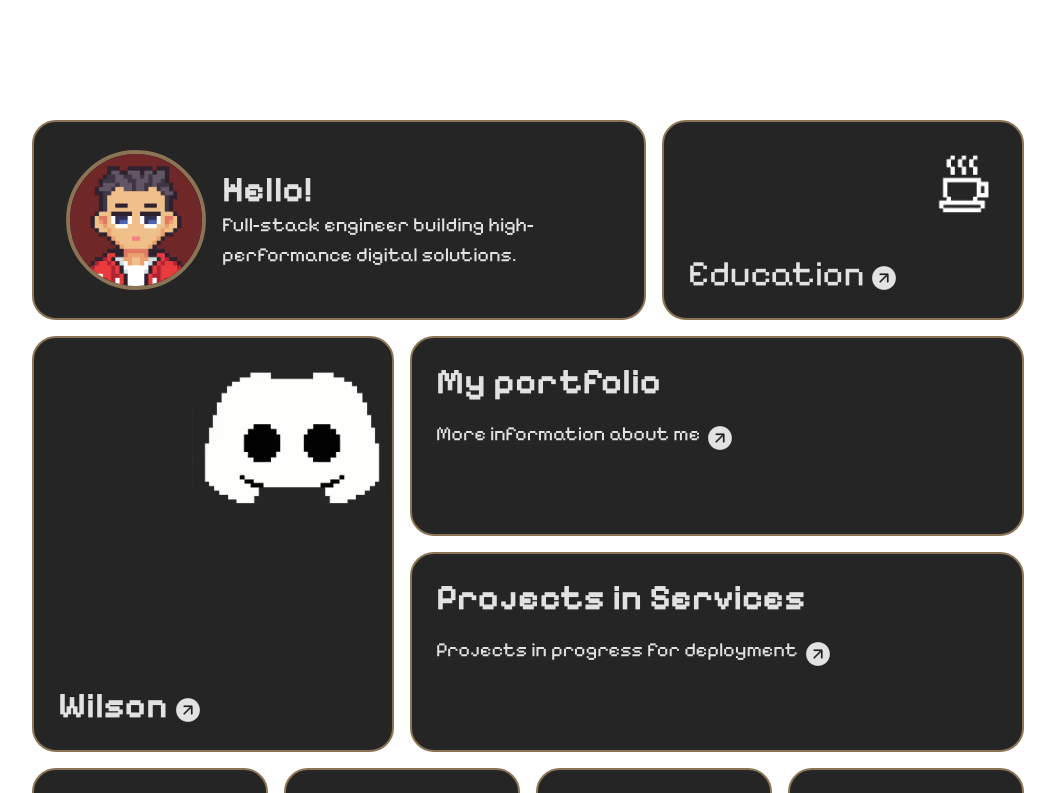
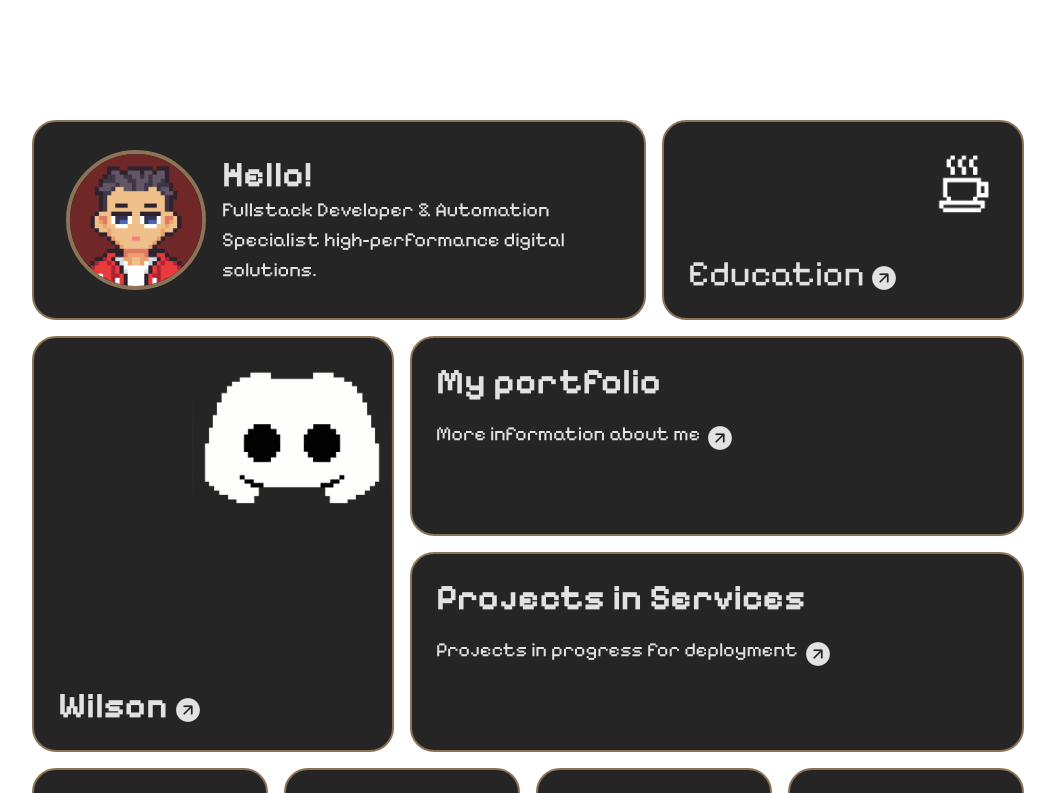
Before and after one commit to Wilz0n/Portafolio-2.0, a Next.js app: page / in a window 1280 px wide. Shown: the top 793 px of the page, without its empty margins (112-1167 px from the left). Built offline with nearby package versions, Linux system fonts and the light colour scheme.

Commit message:
feat: 🎸 Cambios en texto

```diff
--- a/src/components/home/frist-colum/frist-colum.jsx
+++ b/src/components/home/frist-colum/frist-colum.jsx
@@ -16,7 +16,7 @@ function Frist_colum() {
               <h2 className="text-4xl font-bold">Hello!</h2>
             </div>
             <p className="text-[20px]">
-              Full-stack engineer building high-performance digital solutions.
+              Fullstack Developer & Automation Specialist high-performance digital solutions.
             </p>
           </div>
         </div>
--- a/src/components/portfolio/description/description.jsx
+++ b/src/components/portfolio/description/description.jsx
@@ -19,7 +19,7 @@ export default function Description_Portfolio() {
           alt="discord-icon"
           className="rounded-full aspect-square w-50 border-4 border-[#8b7355]"
         />
-        <h1 className="text-center text-3xl mt-5">"I'm Javier Bernal Acosta. Fullstack Developer & Automation Specialist."</h1>
+        <h1 className="text-center text-3xl mt-5">I'm Javier Bernal Acosta. Fullstack Developer & Automation Specialist.</h1>
         <div className="flex gap-3 mt-6 group">
           <Link
             href="mailto:fishas02@gmail.com"
```
